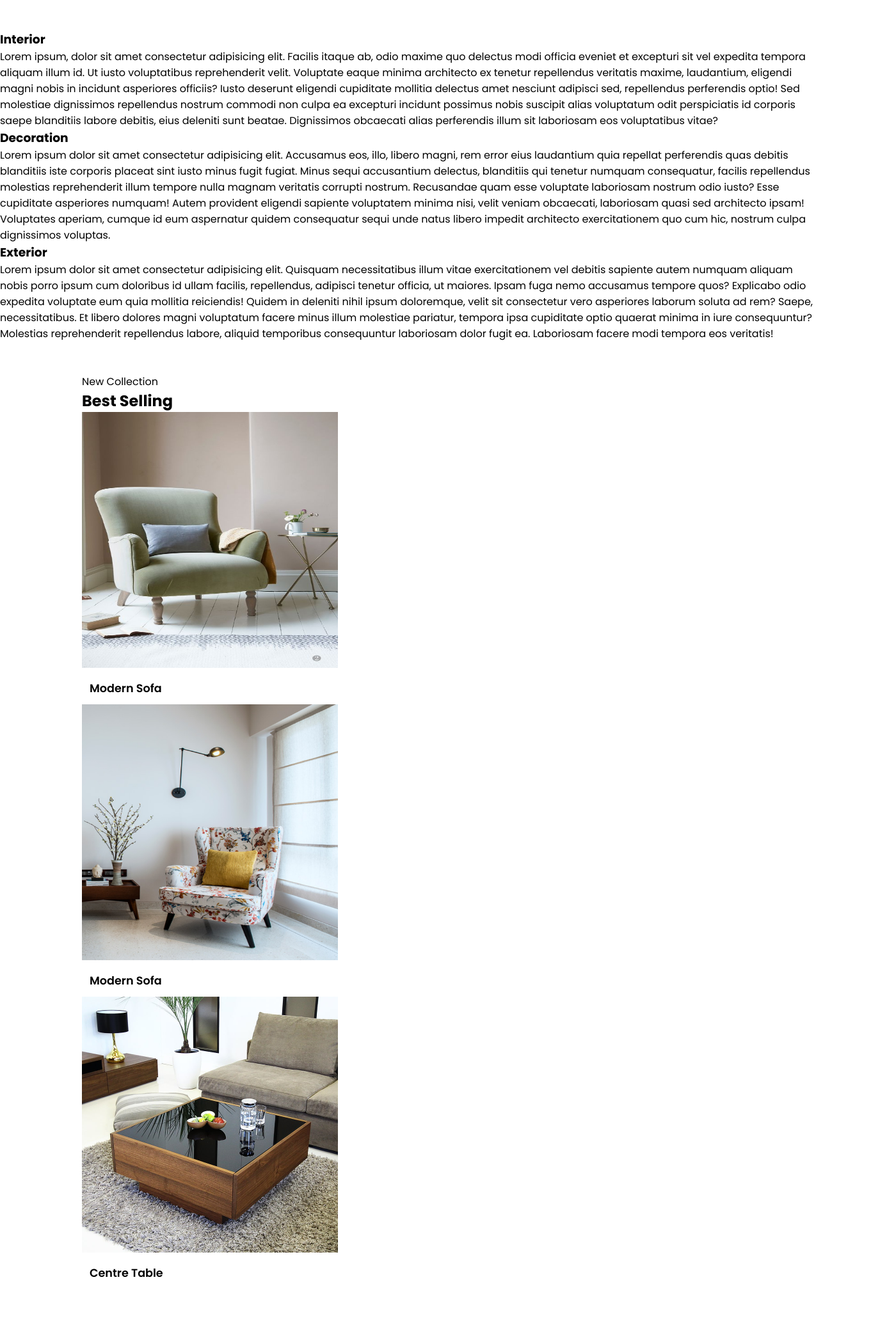
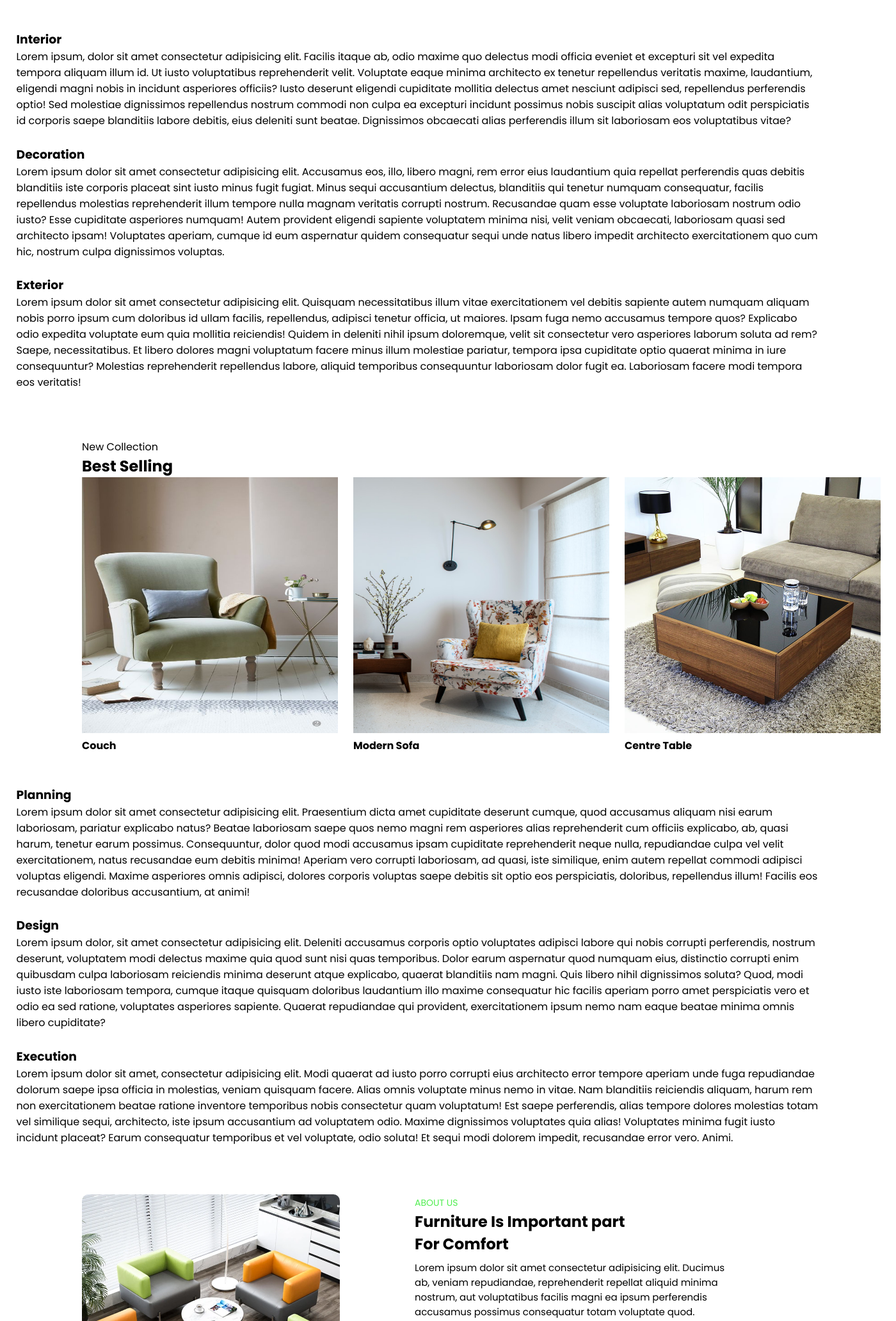
Before and after one commit to SakshiAhuja07/ProjectWebDesigning, a plain HTML site: page index.html in a window 1280 px wide. Shown: the part 3855-5920 px from the top of the page at 64% size, 1400 px wide, since content can reach past the window. Drawn offline with Linux system fonts and the light colour scheme.

Commit message:
index.html

```diff
--- a/iinteriorwebpage.html
+++ b/index.html
@@ -16,12 +16,12 @@
     <a href="#" class="logo">Interiors</a>
      <div class="bx bx-menu" id="menu-icon"></div>
     <ul class="navbar">
-        <li><a href=""#home>Home</a></li>
-        <li><a href=""#shop>Shop</a></li>
-        <li><a href=""#new>New Arrival</a></li>
-        <li><a href=""#about>About Us</a></li>
-        <li><a href=""#brands>Our Partners</a></li>
-        <li><a href=""#contact>Contact</a></li>
+        <li><a href="#home">Home</a></li>
+        <li><a href="#shop">Shop</a></li>
+        <li><a href="#new">New Arrival</a></li>
+        <li><a href="#about">About Us</a></li>
+        <li><a href="#brands">Our Partners</a></li>
+        <li><a href="#contact">Contact</a></li>
     </ul>
 </header>
 <!--home-->
@@ -135,32 +135,34 @@
         <div class="box">
             <div class="box-img">
                 <img src="new1.jpg" height="400px" width="400px">
+                <figcaption><b>Couch</b></figcaption>
             </div>
          </div>
          <div class="title-price">
-            <h3>Modern Sofa</h3>
          </div>
        <!-- box2 -->
        <div class="box">
         <div class="box-img">
             <img src="new2.jpg" height="400px" width="400px">
+            <figcaption><b>Modern Sofa</b></figcaption>
         </div>
         </div>
      <div class="title-price">
-        <h3>Modern Sofa</h3>
+
      </div>
      <!-- box3 -->
      <div class="box">
         <div class="box-img">
             <img src="new3.jpg" height="400px" width="400px">
+            <figcaption><b>Centre Table</b></figcaption>
         </div>
      </div>
      <div class="title-price">
-        <h3>Centre Table</h3>
+
      </div>
     </div>
 </section>
-<div class="planning">
+<div class="Planning">
     <h3>Planning</h3>
     <p>Lorem ipsum dolor sit amet consectetur adipisicing elit. Praesentium dicta amet cupiditate deserunt cumque, quod accusamus aliquam nisi earum laboriosam, pariatur explicabo natus? Beatae laboriosam saepe quos nemo magni rem asperiores alias reprehenderit cum officiis explicabo, ab, quasi harum, tenetur earum possimus. Consequuntur, dolor quod modi accusamus ipsam cupiditate reprehenderit neque nulla, repudiandae culpa vel velit exercitationem, natus recusandae eum debitis minima! Aperiam vero corrupti laboriosam, ad quasi, iste similique, enim autem repellat commodi adipisci voluptas eligendi. Maxime asperiores omnis adipisci, dolores corporis voluptas saepe debitis sit optio eos perspiciatis, doloribus, repellendus illum! Facilis eos recusandae doloribus accusantium, at animi!</p>
 </div>
--- a/interiorwebpagestyle.css
+++ b/interiorwebpagestyle.css
@@ -92,6 +92,7 @@ header{
     display: flex;
     justify-content: space-between;
     padding: 12px;
+
 }
 .title-price h3{
     font-size: 1.1rem;
@@ -106,6 +107,7 @@ header{
     grid-template-columns: repeat(auto-fit, minmax(300px, auto));
     gap: 1rem;
     margin-top: 2rem;
+
 }
 .f1{
     color: var(--main-color);
@@ -119,10 +121,15 @@ header{
 }
 .new-container .box{
     border-radius: 4px;
+
 }
 .new-container .box .box-img{
     border-radius: 4px;
 
+}
+
+.new-container {
+    display: flex;
 }
 .about {
     display: grid;
@@ -241,6 +248,31 @@ header{
     padding: 20px;
     text-align: center;
 }
+.Interior {
+    padding-left: 2%;
+    padding-bottom: 2%;
+}
+.Decoration {
+    padding-left: 2%;
+    padding-bottom: 2%;
+}
+.Exterior {
+    padding-left: 2%;
+    padding-bottom: 2%;
+}
+.Planning {
+    padding-left: 2%;
+    padding-bottom: 2%;
+}
+.Design {
+    padding-left: 2%;
+    padding-bottom: 2%;
+}
+.Execution {
+    padding-left: 2%;
+    padding-bottom: 2%;
+}
+
 /*making responsive*/
 @media (max-width:991px){
     header{
```
